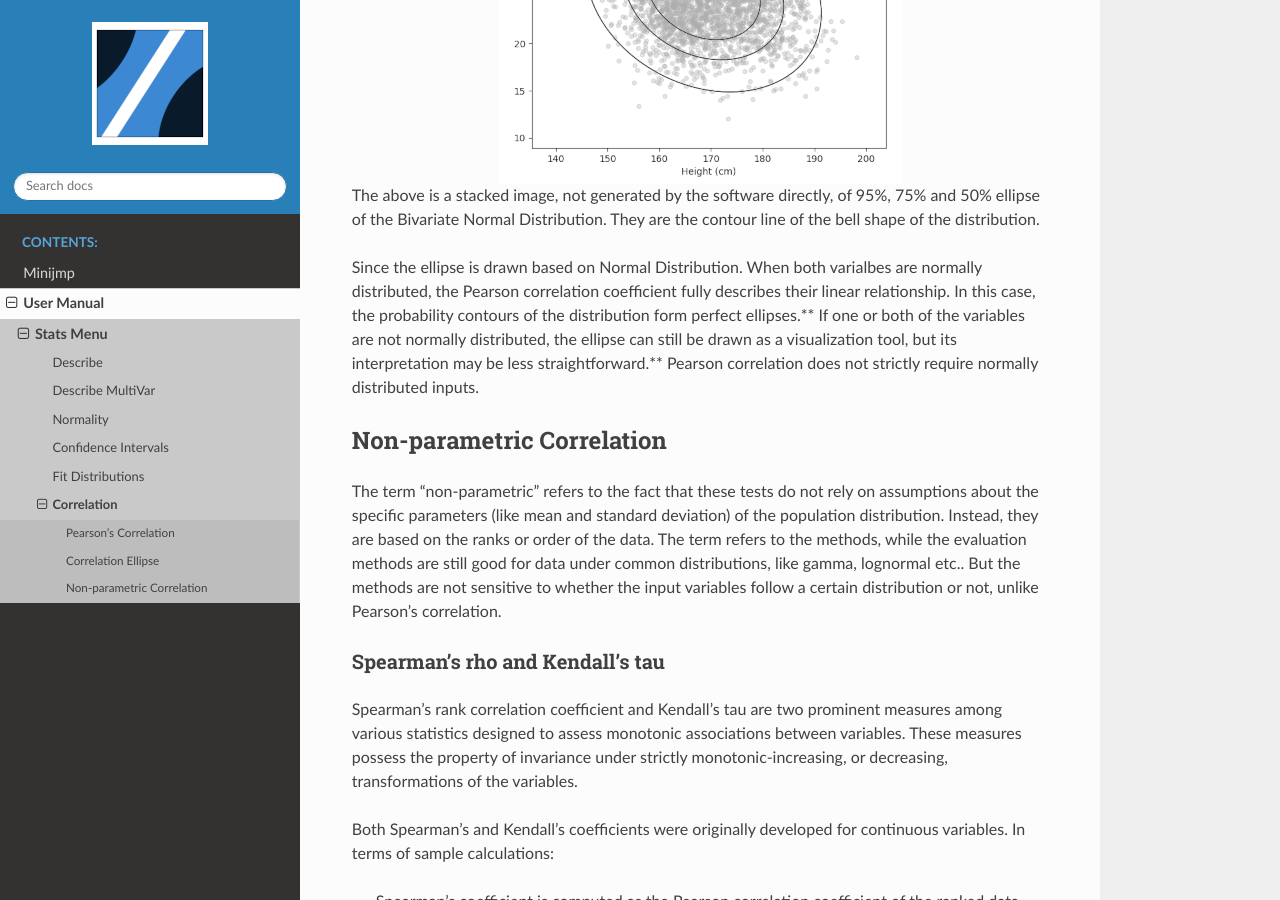
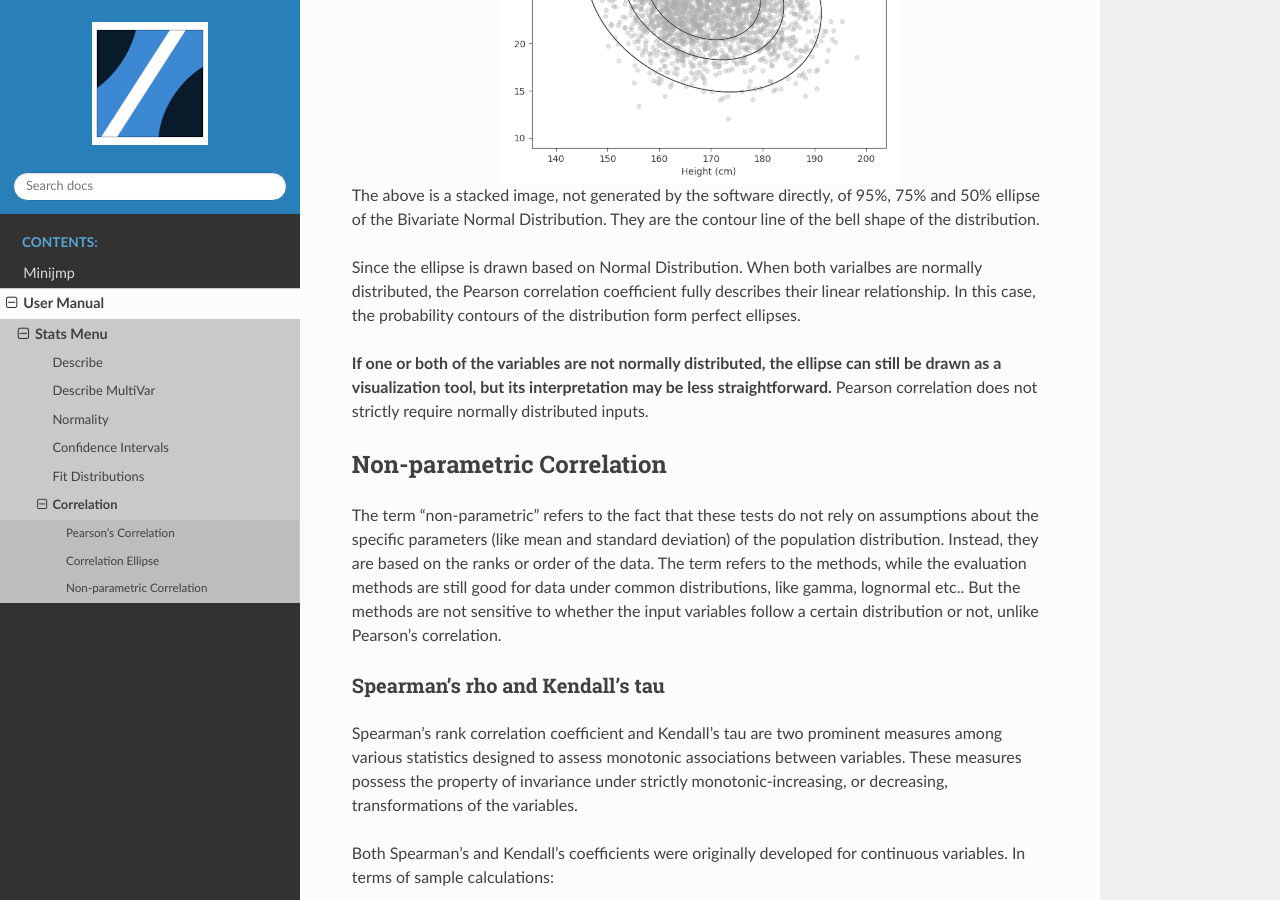
Before and after one commit to garrydu/Minijmp, a Sphinx documentation site: the page built from docs/usage/cor.rst, in a window 1280 px wide and 900 px high, scrolled down 4069 px. Built offline with Sphinx 7.4.7 and the Read the Docs theme 3.1.0, drawn with Linux system fonts in a browser that asks for light colours; some of the changed text lies outside the part shown.

Commit message:
tight table

```diff
--- a/docs/conf.py
+++ b/docs/conf.py
@@ -13,3 +13,7 @@
     'logo_only': True,
     'display_version': False,
 }
+
+
+def setup(app):
+    app.add_stylesheet('css/custom.css')
--- /dev/null
+++ b/docs/css/custom.css
@@ -0,0 +1,2 @@
+.tight-table td {
+    white-space: normal !important;}
--- a/docs/usage/cor.rst
+++ b/docs/usage/cor.rst
@@ -65,7 +65,7 @@
 
 However the criteria depend on the type of data, and the purpose of the evaluation. For some situation, a abs(r) > 0.7 or higher is considered a good correlation.
 
-The confidence intervals are of the correlation coefficient, whose range is set by the alpha in the dialog.
+**The confidence intervals** are of the correlation coefficient, whose range is set by the alpha in the dialog.
 
 Covariance
 ~~~~~~~~~~
@@ -97,7 +97,7 @@
 
 The H0 is that there is no linear correlation in the population. The alternative hypothesis (H1) states that there is a correlation. When interpreting Pearson correlation results, if the p-value is less than the chosen significance level (e.g., 0.05), you would reject the null hypothesis and conclude that there is evidence of a linear relationship between the variables in the population.
 
-For example the screenshots above show the p-value of the correlation between Height and Col Cholesterol Level is 0.136 which is higher than 0.05, we can't reject the null hypothesis of no linear relationship between the two populations.
+For example the quoted result above show the p-value of the correlation between Height and Col Cholesterol Level is 0.136 which is higher than 0.05, we can't reject the null hypothesis of no linear relationship between the two populations.
 
 
 Correlation Ellipse
@@ -135,7 +135,9 @@
 
 The above is a stacked image, not generated by the software directly, of 95%, 75% and 50% ellipse of the Bivariate Normal Distribution. They are the contour line of the bell shape of the distribution.
 
-Since the ellipse is drawn based on Normal Distribution. When both varialbes are normally distributed, the Pearson correlation coefficient fully describes their linear relationship. In this case, the probability contours of the distribution form perfect ellipses.** If one or both of the variables are not normally distributed, the ellipse can still be drawn as a visualization tool, but its interpretation may be less straightforward.** Pearson correlation does not strictly require normally distributed inputs.
+Since the ellipse is drawn based on Normal Distribution. When both varialbes are normally distributed, the Pearson correlation coefficient fully describes their linear relationship. In this case, the probability contours of the distribution form perfect ellipses.
+
+**If one or both of the variables are not normally distributed, the ellipse can still be drawn as a visualization tool, but its interpretation may be less straightforward.** Pearson correlation does not strictly require normally distributed inputs.
 
 
 Non-parametric Correlation
```
Also changed, not shown: other parts of docs/usage/cor.rst (+1 -0 lines).
